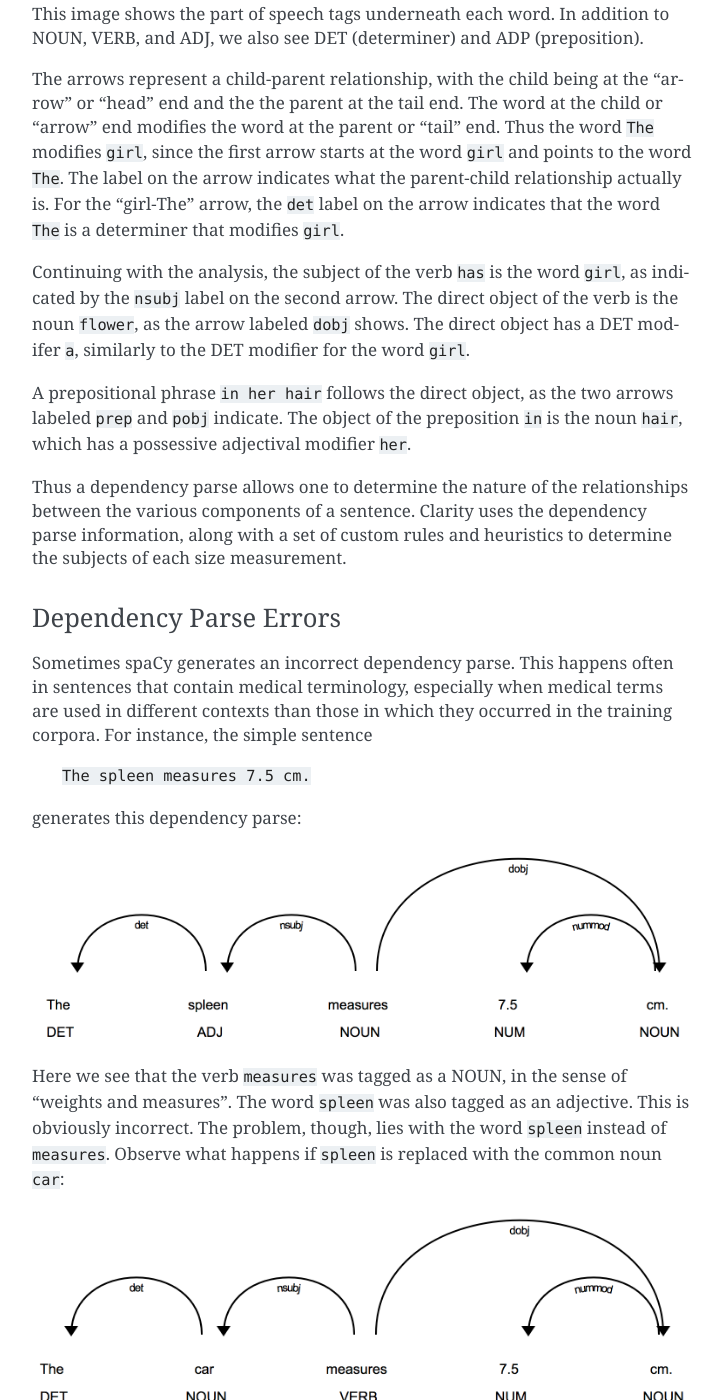
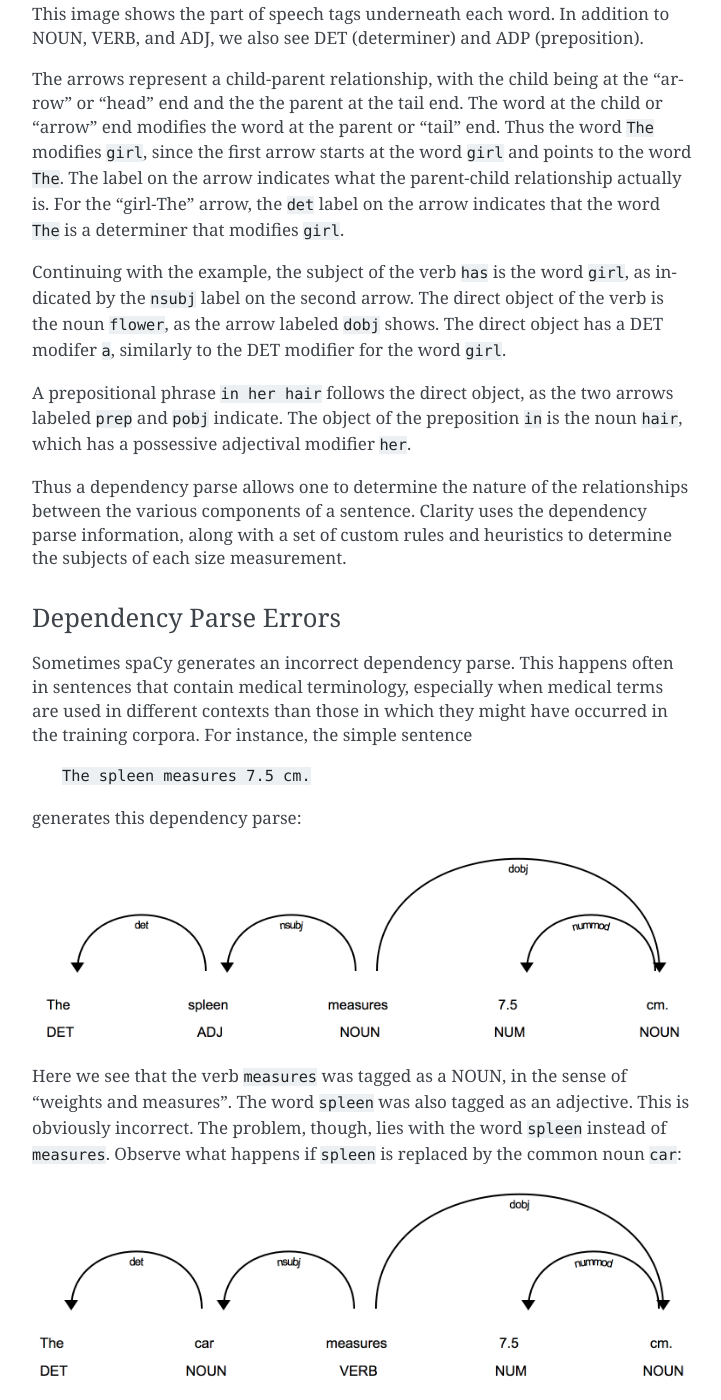
Before and after one commit to ClarityNLP/ClarityNLP, a Sphinx documentation site: the page built from docs/algorithms/measurement_subject_resolution.rst, in a window 1280 px wide and 1400 px high, scrolled down 3554 px. Shown: the whole window, without its empty margins (388-1109 px from the left). Built offline with Sphinx 7.4.7, drawn with Linux system fonts in a browser that asks for light colours; some of the changed text lies outside the part shown.

Commit message:
finished most of the spaCy overview for the meas-subj resolution documentation

```diff
--- a/docs/algorithms/measurement_subject_resolution.rst
+++ b/docs/algorithms/measurement_subject_resolution.rst
@@ -156,7 +156,7 @@
 label on the arrow indicates that the word ``The`` is a determiner that
 modifies ``girl``.
 
-Continuing with the analysis, the subject of the verb ``has`` is the word
+Continuing with the example, the subject of the verb ``has`` is the word
 ``girl``, as indicated by the ``nsubj`` label on the second arrow. The direct
 object of the verb is the noun ``flower``, as the arrow labeled ``dobj`` shows.
 The direct object has a DET modifer ``a``, similarly to the DET modifier for
@@ -176,8 +176,8 @@
 
 Sometimes spaCy generates an incorrect dependency parse. This happens often
 in sentences that contain medical terminology, especially when medical terms
-are used in different contexts than those in which they occurred in the
-training corpora. For instance, the simple sentence
+are used in different contexts than those in which they might have occurred
+in the training corpora. For instance, the simple sentence
 
     ``The spleen measures 7.5 cm.``
 
@@ -188,8 +188,8 @@
 Here we see that the verb ``measures`` was tagged as a NOUN, in the sense of
 "weights and measures". The word ``spleen`` was also tagged as an adjective.
 This is obviously incorrect. The problem, though, lies with the word
-``spleen`` instead of ``measures``. Observe what happens if ``spleen`` is replaced
-with the common noun ``car``:
+``spleen`` instead of ``measures``. Observe what happens if ``spleen`` is
+replaced by the common noun ``car``:
 
 .. image:: images/displacy_car_correct.png
 
```
Also changed, not shown: other parts of docs/algorithms/measurement_subject_resolution.rst (+13 -4 lines).
